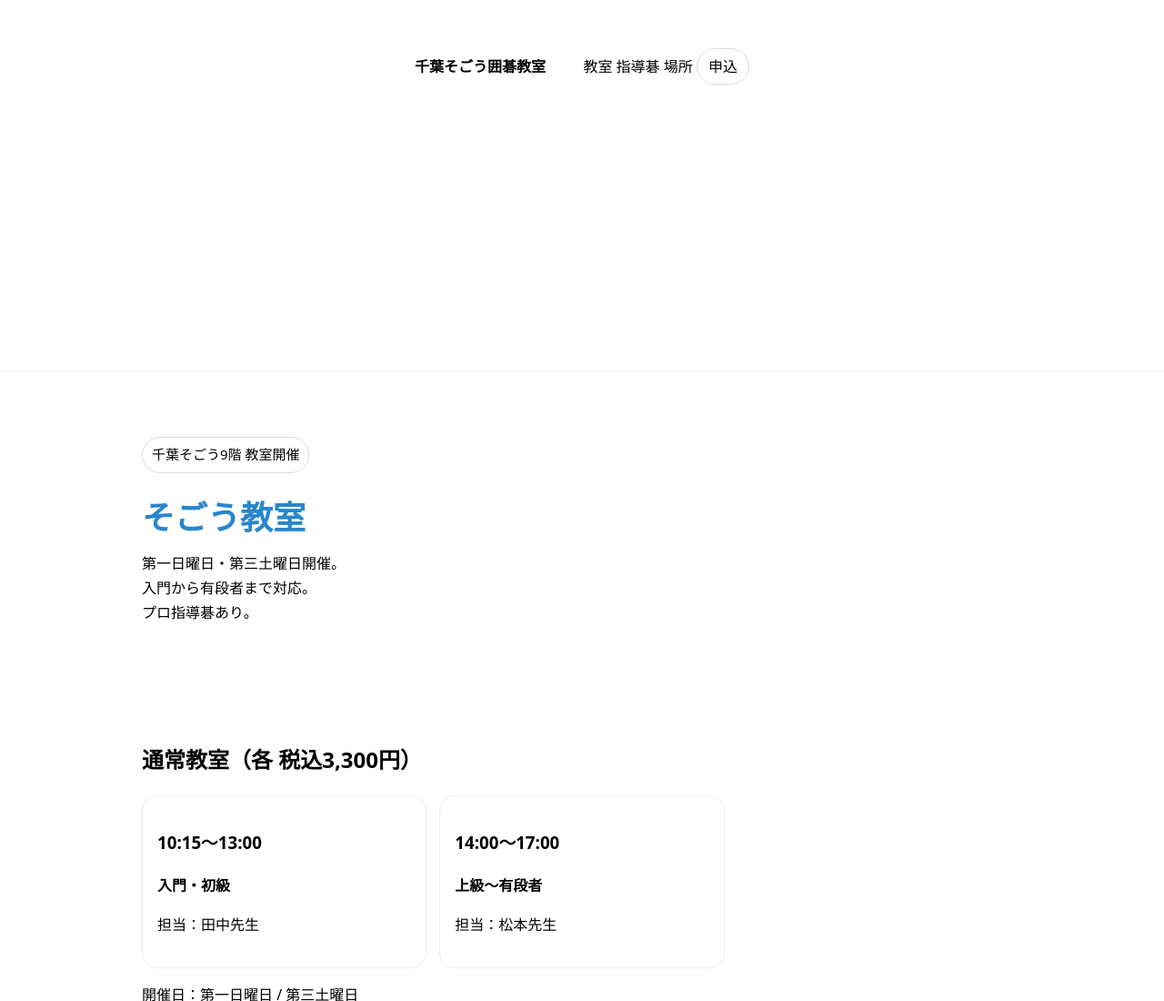
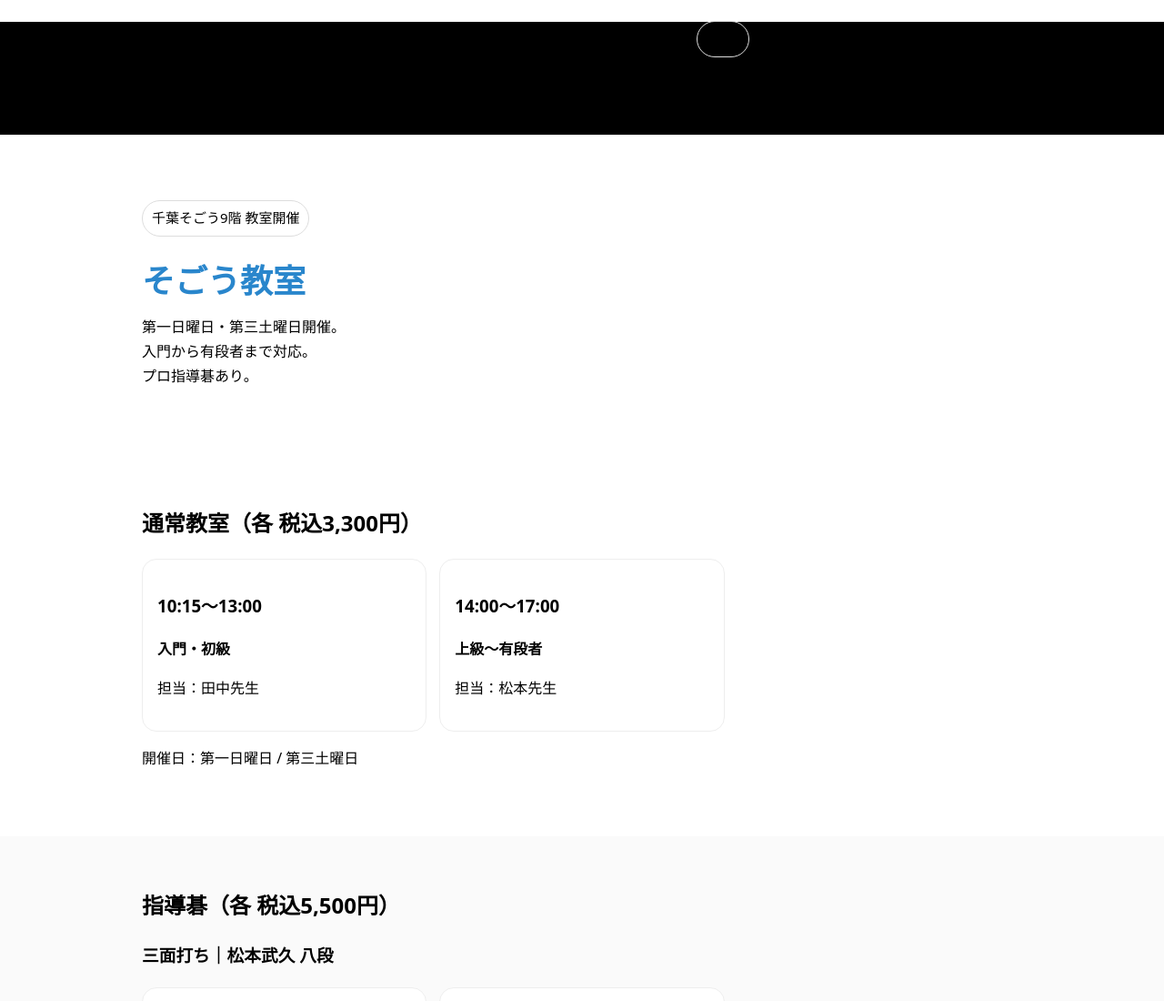
Before and after one commit to swujiu165-dev/chibasogo, a plain HTML site: page index.html in a window 1280 px wide. Shown: the top 1100 px of the page at 91% size. Drawn offline with Linux system fonts and the light colour scheme.

Commit message:
Refactor CSS styles for header and layout
Updated styles for header, top-wrapper, and header-inner. Adjusted layout and dimensions for various elements.

```diff
--- a/stylesheet.css
+++ b/stylesheet.css
@@ -10,13 +10,13 @@
 .header {
   position: sticky;
   top: 0;
-  background: white;
+  background: black;
   border-bottom: 1px solid #eee;
   z-index: 10;
 }
 
 .top-wrapper{
-  height: 360px;
+  height: 100px;
   background-image: url("sogo.jpg");
   background-size: cover;
   background-position: center;
@@ -31,10 +31,10 @@
   display: flex;
   align-items: center;
   justify-content: space-between;
-  height: 100px;
+  height: 40px;
 }
 .logo { font-weight: 700; }
-　font-size:1000px;
+　font-size:400px;
   color:#2986cc;
 
 .nav {
```
